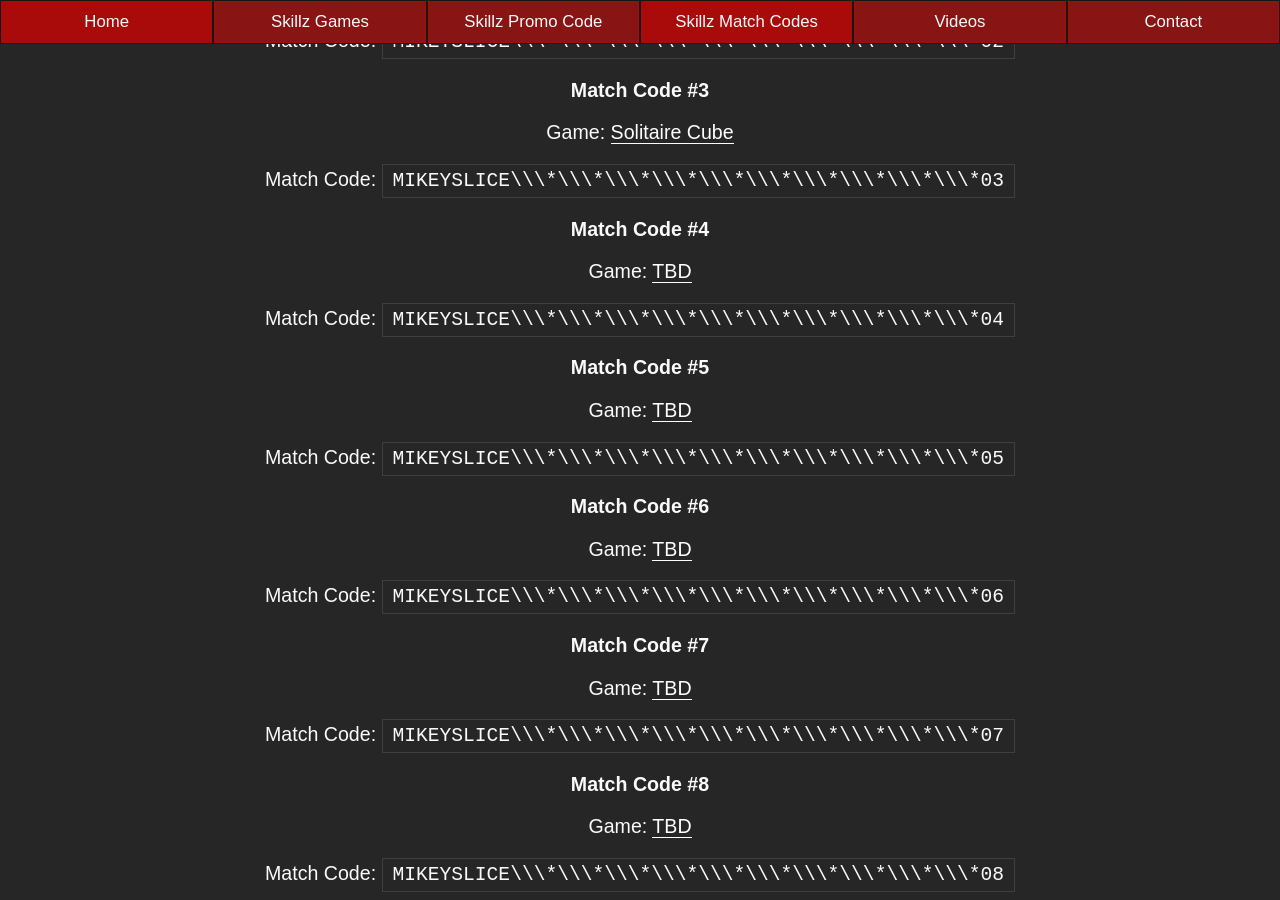
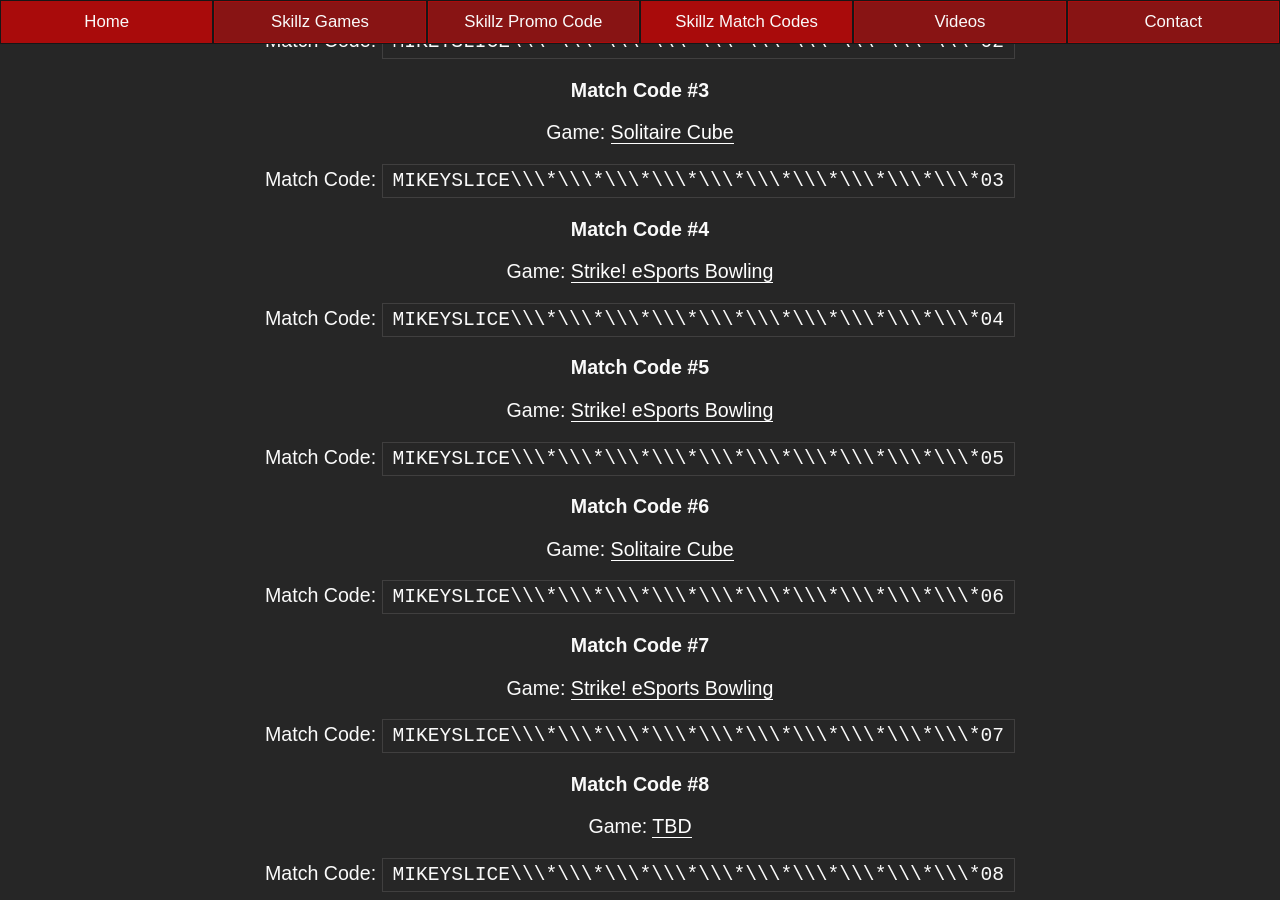
Before and after one commit to mikeyslice/esports-medium, a Jekyll site: the page built from skillz-match-codes.md, in a window 1280 px wide and 900 px high, scrolled down 3632 px. Built offline with Jekyll 4.4.1, drawn with Linux system fonts in a browser that asks for light colours.

Commit message:
Update Skillz Match Codes “skillz-match-codes”

```diff
--- a/_includes/pages/skillz-match-codes.html
+++ b/_includes/pages/skillz-match-codes.html
@@ -122,25 +122,25 @@
 
 <h3>Match Code #4</h3>
 
-<p>Game: <a href="/skillz-games/">TBD</a><p>
+<p>Game: <a href="/skillz-games/">Strike! eSports Bowling</a><p>
 
 <p>Match Code: <code>MIKEYSLICE\\\*\\\*\\\*\\\*\\\*\\\*\\\*\\\*\\\*\\\*04</code></p>
 
 <h3>Match Code #5</h3>
 
-<p>Game: <a href="/skillz-games/">TBD</a><p>
+<p>Game: <a href="/skillz-games/">Strike! eSports Bowling</a><p>
 
 <p>Match Code: <code>MIKEYSLICE\\\*\\\*\\\*\\\*\\\*\\\*\\\*\\\*\\\*\\\*05</code></p>
 
 <h3>Match Code #6</h3>
 
-<p>Game: <a href="/skillz-games/">TBD</a><p>
+<p>Game: <a href="/skillz-games/">Solitaire Cube</a><p>
 
 <p>Match Code: <code>MIKEYSLICE\\\*\\\*\\\*\\\*\\\*\\\*\\\*\\\*\\\*\\\*06</code></p>
 
 <h3>Match Code #7</h3>
 
-<p>Game: <a href="/skillz-games/">TBD</a><p>
+<p>Game: <a href="/skillz-games/">Strike! eSports Bowling</a><p>
 
 <p>Match Code: <code>MIKEYSLICE\\\*\\\*\\\*\\\*\\\*\\\*\\\*\\\*\\\*\\\*07</code></p>
 
```
